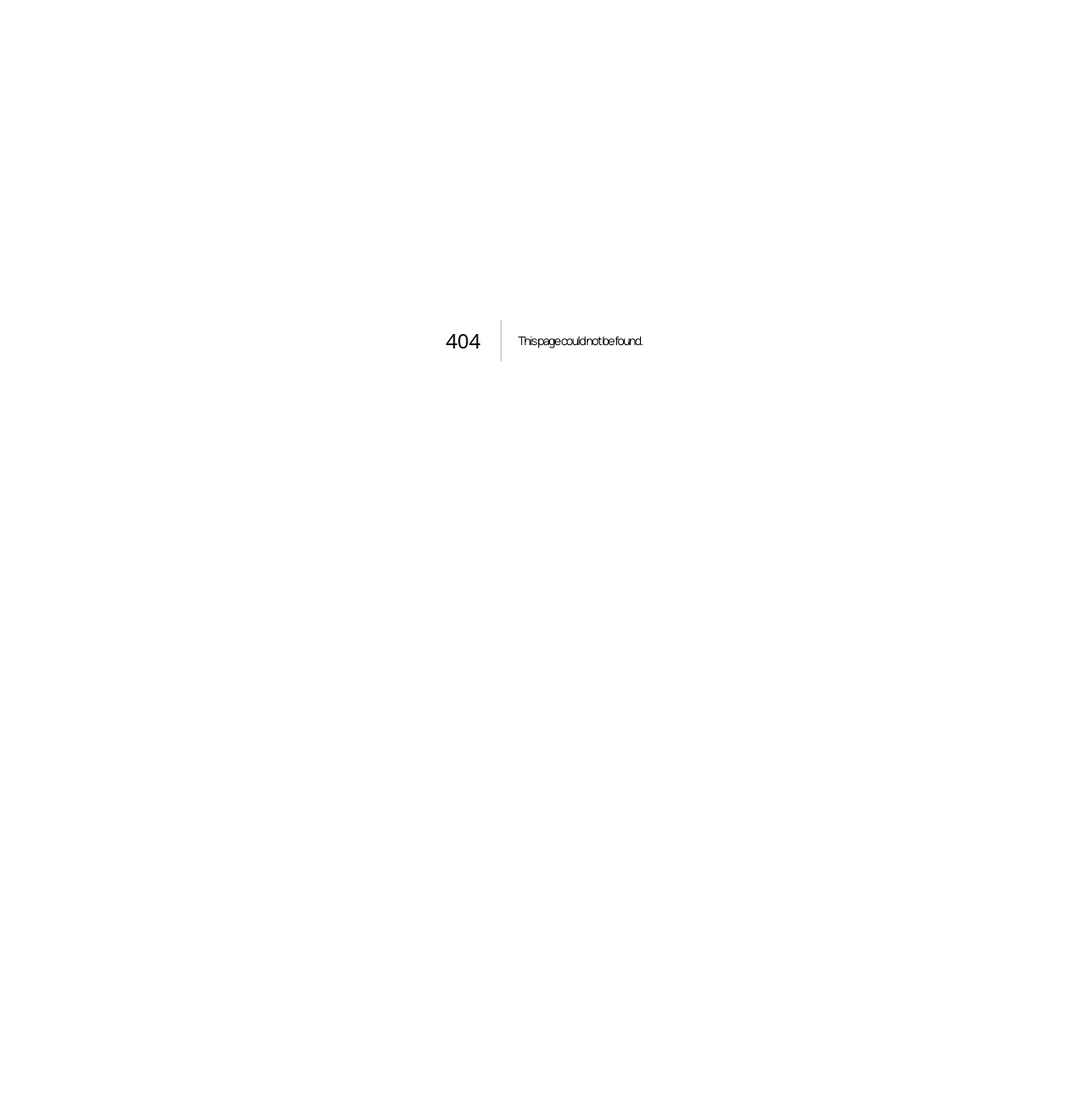
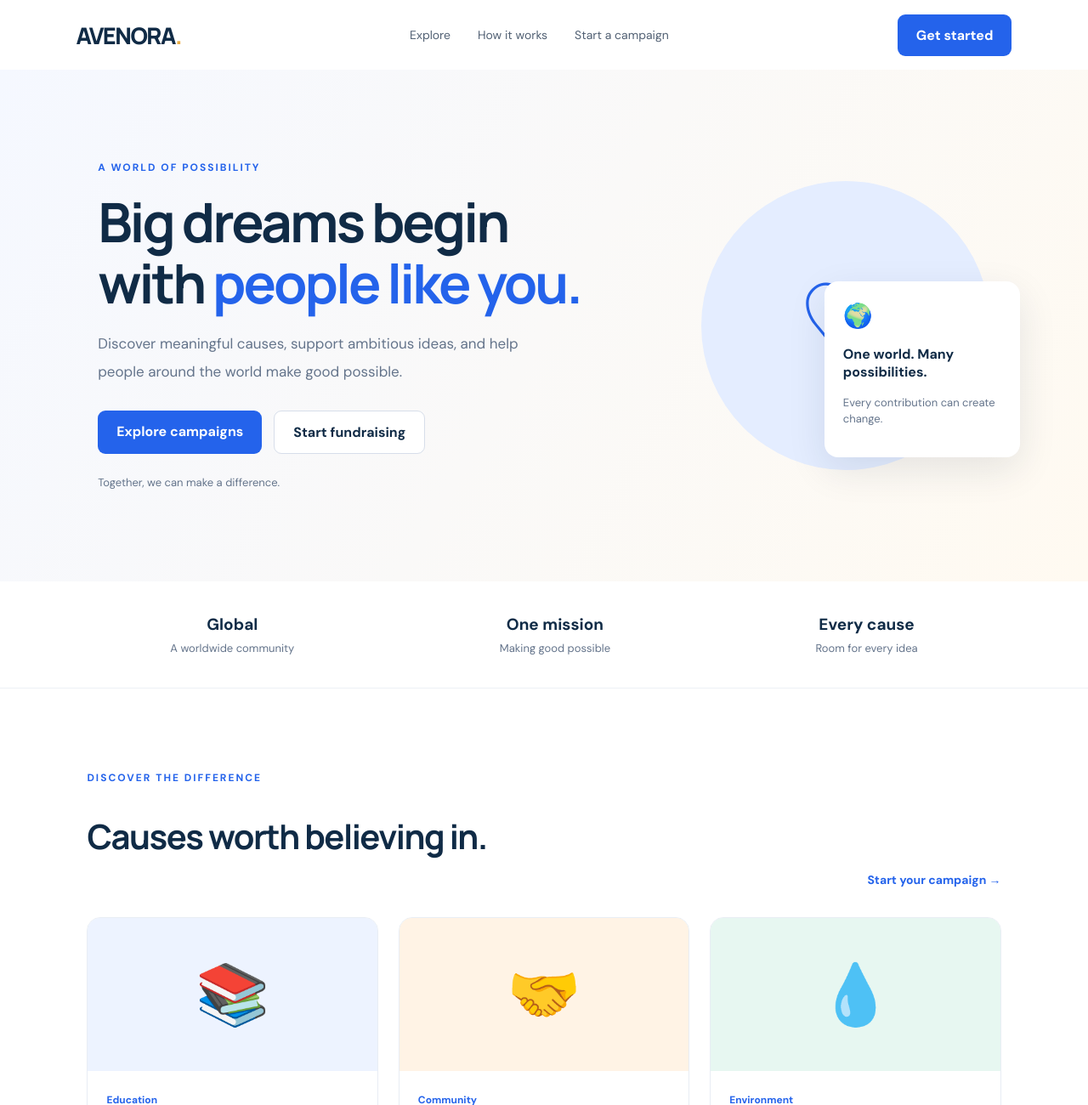
Before and after one commit to recoveryhub83/avenora., a Next.js app: page / in a window 1280 px wide. Before the commit this address had no page. Shown: the top 1300 px of the page at 85% size. Before the commit the page ends 800 px from the top, so only its background shows below. Built offline with nearby package versions, Linux system fonts and the light colour scheme.

Commit message:
Create page.tsx

```diff
--- /dev/null
+++ b/src/app/page.tsx
@@ -0,0 +1,127 @@
+
+const campaigns = [
+  {
+    title: "Help Children Access Quality Education",
+    category: "Education",
+    raised: "$12,450",
+    goal: "$20,000",
+    progress: 62,
+    image: "📚",
+  },
+  {
+    title: "Support Families in Need",
+    category: "Community",
+    raised: "$8,200",
+    goal: "$15,000",
+    progress: 55,
+    image: "🤝",
+  },
+  {
+    title: "Bring Clean Water to Communities",
+    category: "Environment",
+    raised: "$18,600",
+    goal: "$25,000",
+    progress: 74,
+    image: "💧",
+  },
+];
+
+export default function Home() {
+  return (
+    <main>
+      <nav className="navbar">
+        <a href="/" className="logo">AVENORA<span>.</span></a>
+        <div className="navlinks">
+          <a href="#explore">Explore</a>
+          <a href="#how">How it works</a>
+          <a href="/start">Start a campaign</a>
+        </div>
+        <a href="/start" className="navbutton">Get started</a>
+      </nav>
+
+      <section className="hero">
+        <div className="hero-content">
+          <p className="eyebrow">A WORLD OF POSSIBILITY</p>
+          <h1>Big dreams begin with <span>people like you.</span></h1>
+          <p className="hero-description">
+            Discover meaningful causes, support ambitious ideas,
+            and help people around the world make good possible.
+          </p>
+          <div className="hero-actions">
+            <a href="#explore" className="primary-button">Explore campaigns</a>
+            <a href="/start" className="secondary-button">Start fundraising</a>
+          </div>
+          <p className="hero-note">Together, we can make a difference.</p>
+        </div>
+        <div className="hero-art">
+          <div className="art-circle">♡</div>
+          <div className="art-card">
+            <span>🌍</span>
+            <h3>One world. Many possibilities.</h3>
+            <p>Every contribution can create change.</p>
+          </div>
+        </div>
+      </section>
+
+      <section className="stats">
+        <div><strong>Global</strong><span>A worldwide community</span></div>
+        <div><strong>One mission</strong><span>Making good possible</span></div>
+        <div><strong>Every cause</strong><span>Room for every idea</span></div>
+      </section>
+
+      <section className="campaign-section" id="explore">
+        <div className="section-heading">
+          <div>
+            <p className="eyebrow">DISCOVER THE DIFFERENCE</p>
+            <h2>Causes worth believing in.</h2>
+          </div>
+          <a href="/start">Start your campaign →</a>
+        </div>
+
+        <div className="campaign-grid">
+          {campaigns.map((campaign) => (
+            <article className="campaign-card" key={campaign.title}>
+              <div className="campaign-image">{campaign.image}</div>
+              <div className="campaign-info">
+                <span className="category">{campaign.category}</span>
+                <h3>{campaign.title}</h3>
+                <div className="progress-track">
+                  <div style={{ width: `${campaign.progress}%` }} />
+                </div>
+                <div className="campaign-numbers">
+                  <strong>{campaign.raised} raised</strong>
+                  <span>Goal: {campaign.goal}</span>
+                </div>
+              </div>
+            </article>
+          ))}
+        </div>
+        <p className="demo-note">
+          Illustrative campaign examples — not real fundraising records.
+        </p>
+      </section>
+
+      <section className="how-section" id="how">
+        <p className="eyebrow">SIMPLE. MEANINGFUL. GLOBAL.</p>
+        <h2>Good things happen when we come together.</h2>
+        <div className="steps">
+          <div><span>01</span><h3>Create</h3><p>Share your story and introduce your cause.</p></div>
+          <div><span>02</span><h3>Connect</h3><p>Reach people who believe in your mission.</p></div>
+          <div><span>03</span><h3>Make an impact</h3><p>Bring your fundraising goals closer to reality.</p></div>
+        </div>
+      </section>
+
+      <section className="closing">
+        <h2>Your idea deserves a chance.</h2>
+        <p>Start something meaningful with AVENORA.</p>
+        <a href="/start" className="primary-button">Create your campaign</a>
+      </section>
+
+      <footer>
+        <a href="/" className="logo">AVENORA<span>.</span></a>
+        <p>Make Good Possible.</p>
+        <p>© 2026 AVENORA. All rights reserved.</p>
+      </footer>
+    </main>
+  );
+}
```
